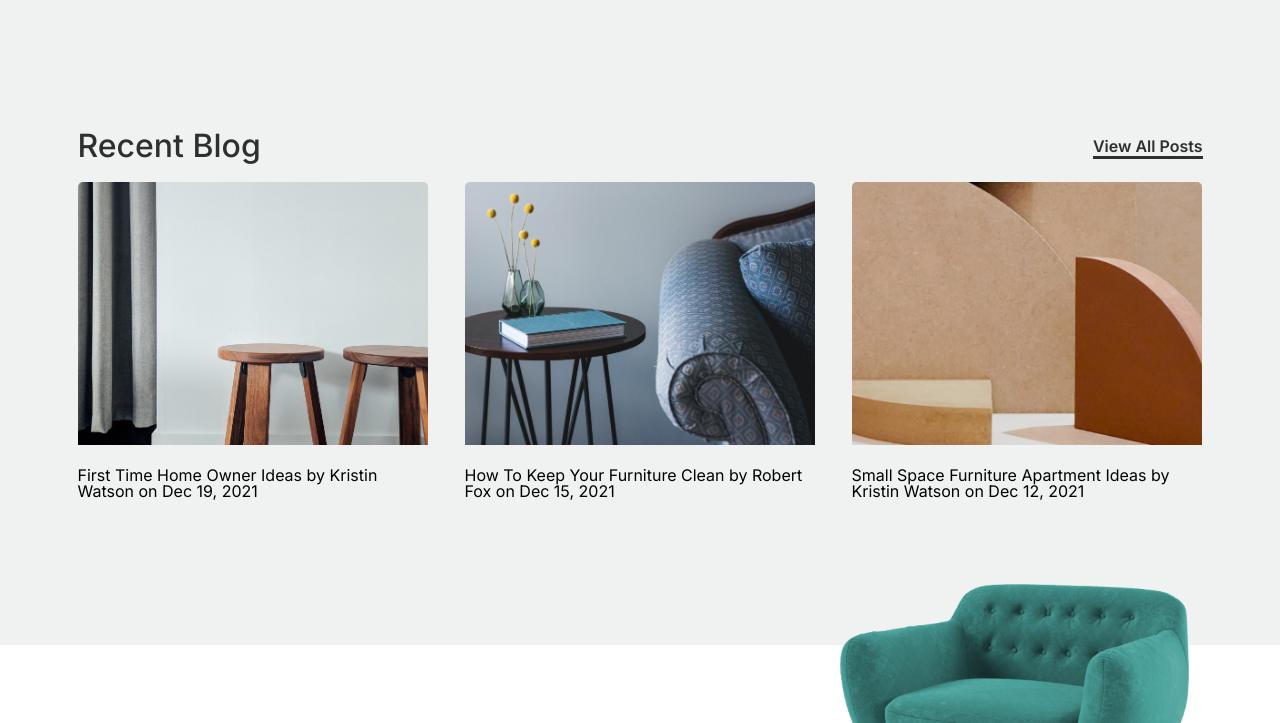
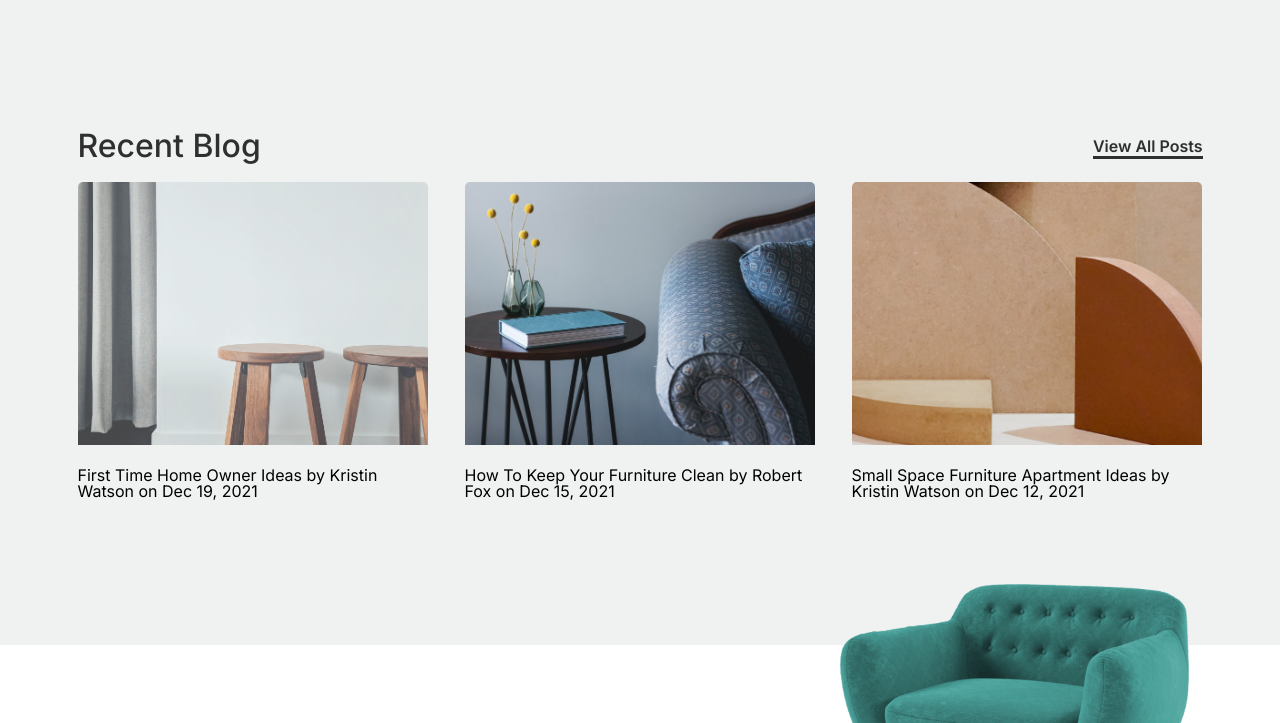
Before and after one commit to Tuilauy/Furni, a plain HTML site: page index.html in a window 1280 px wide. In both pictures the pointer is over the picture 252 px from the left and 986 px from the top of the page. Shown: the part 663-1386 px from the top of the page. Drawn offline with nearby package versions, Linux system fonts and the light colour scheme; a web font is replaced by a local one.

Commit message:
first commit

```diff
--- a/assets/css/style.css
+++ b/assets/css/style.css
@@ -317,5 +317,10 @@
     object-fit: cover;
     padding-bottom: 20px;
     border-radius: 5px;
+    transition: all 0.6s ease;
+}
+
+.section-two  .inner-wrap .inner-content img:hover{
+    opacity: 0.7;
 }
 /* EndSection-two */
```
